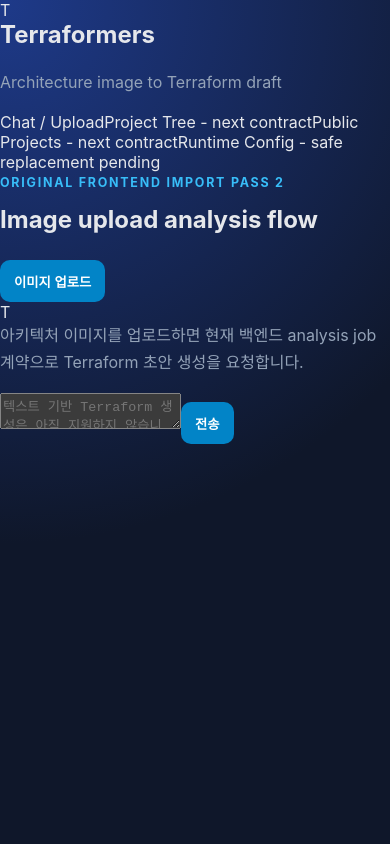
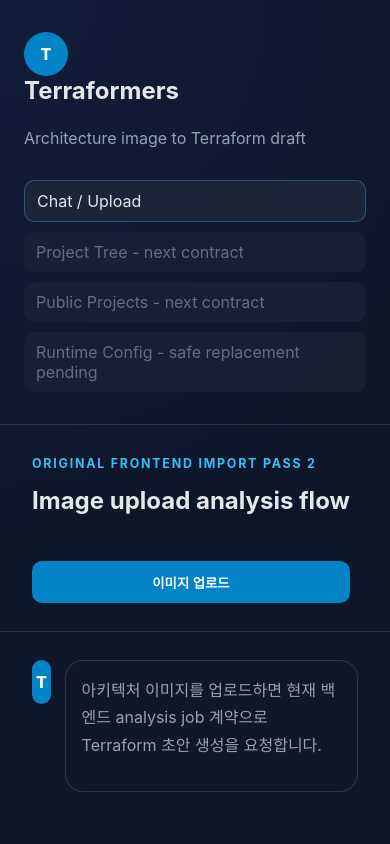
Before and after one commit to siamese-lang/Terraformers-modernization, a React (Create React App) app in the folder frontend/: page / in a window 390 px wide. Shown: the top 844 px of the page. Built offline with nearby package versions, Linux system fonts and the light colour scheme; no server answers.

Commit message:
frontend: style upload analysis chat flow

```diff
--- a/frontend/src/index.css
+++ b/frontend/src/index.css
@@ -2,11 +2,14 @@
   color-scheme: dark;
   --bg: #0f172a;
   --panel: #111827;
+  --panel-soft: #1f2937;
   --line: #334155;
   --text: #e5e7eb;
   --muted: #94a3b8;
   --brand: #38bdf8;
+  --brand-strong: #0284c7;
   --danger: #f87171;
+  --success: #34d399;
 }
 
 * {
@@ -21,7 +24,8 @@
   font-family: Inter, ui-sans-serif, system-ui, -apple-system, BlinkMacSystemFont, "Segoe UI", sans-serif;
 }
 
-code {
+code,
+pre {
   font-family: "SFMono-Regular", Consolas, "Liberation Mono", Menlo, monospace;
 }
 
@@ -57,7 +61,9 @@
 }
 
 .primary-link,
-button {
+button,
+.primary-button,
+.secondary-button {
   display: inline-flex;
   align-items: center;
   justify-content: center;
@@ -66,11 +72,16 @@
   padding: 10px 14px;
   border: 0;
   border-radius: 10px;
-  background: #0284c7;
+  background: var(--brand-strong);
   color: #fff;
   font-weight: 700;
   text-decoration: none;
   cursor: pointer;
+}
+
+.secondary-button {
+  background: var(--panel-soft);
+  border: 1px solid var(--line);
 }
 
 button:disabled {
@@ -101,7 +112,8 @@
   color: var(--muted);
 }
 
-input {
+input,
+textarea {
   width: 100%;
   padding: 12px 14px;
   border-radius: 12px;
@@ -111,7 +123,243 @@
   font-size: 0.98rem;
 }
 
+textarea {
+  min-height: 68px;
+  resize: vertical;
+}
+
 .error {
   margin-top: 16px;
   color: var(--danger);
 }
+
+.terraformers-chat-shell {
+  display: grid;
+  grid-template-columns: 320px minmax(0, 1fr);
+  min-height: 100vh;
+}
+
+.terraformers-sidebar {
+  border-right: 1px solid rgba(148, 163, 184, 0.2);
+  background: rgba(15, 23, 42, 0.82);
+  padding: 32px 24px;
+}
+
+.logo-mark,
+.chat-avatar {
+  display: grid;
+  place-items: center;
+  width: 44px;
+  height: 44px;
+  border-radius: 999px;
+  background: var(--brand-strong);
+  color: #fff;
+  font-weight: 800;
+}
+
+.sidebar-nav {
+  display: grid;
+  gap: 10px;
+  margin-top: 28px;
+}
+
+.sidebar-nav span {
+  padding: 10px 12px;
+  border-radius: 10px;
+  background: rgba(30, 41, 59, 0.8);
+  color: var(--muted);
+}
+
+.sidebar-nav .active {
+  color: var(--text);
+  border: 1px solid rgba(56, 189, 248, 0.35);
+}
+
+.sidebar-nav .disabled {
+  opacity: 0.62;
+}
+
+.chat-main {
+  display: grid;
+  grid-template-rows: auto minmax(0, 1fr) auto;
+  min-width: 0;
+  height: 100vh;
+}
+
+.chat-header {
+  display: flex;
+  justify-content: space-between;
+  gap: 20px;
+  align-items: center;
+  padding: 28px 32px;
+  border-bottom: 1px solid rgba(148, 163, 184, 0.2);
+  background: rgba(15, 23, 42, 0.72);
+}
+
+.chat-list {
+  overflow: auto;
+  padding: 28px 32px;
+}
+
+.chat-item {
+  display: flex;
+  gap: 14px;
+  margin-bottom: 18px;
+}
+
+.chat-item-user {
+  justify-content: flex-end;
+}
+
+.chat-item-system {
+  justify-content: flex-start;
+}
+
+.chat-bubble {
+  max-width: min(860px, 90%);
+  padding: 16px;
+  border: 1px solid rgba(148, 163, 184, 0.22);
+  border-radius: 18px;
+  background: rgba(17, 24, 39, 0.86);
+}
+
+.chat-item-user .chat-bubble {
+  background: rgba(2, 132, 199, 0.22);
+}
+
+.chat-upload-preview {
+  max-width: min(520px, 100%);
+  max-height: 320px;
+  border-radius: 14px;
+  border: 1px solid rgba(148, 163, 184, 0.26);
+}
+
+.terraform-code,
+.analysis-log-panel pre {
+  overflow: auto;
+  white-space: pre-wrap;
+  border-radius: 14px;
+  padding: 16px;
+  background: #020617;
+  border: 1px solid rgba(148, 163, 184, 0.18);
+}
+
+.analysis-log-panel {
+  margin: 24px 0;
+  padding: 18px;
+  border: 1px solid rgba(148, 163, 184, 0.22);
+  border-radius: 18px;
+  background: rgba(15, 23, 42, 0.76);
+}
+
+.panel-heading {
+  display: flex;
+  justify-content: space-between;
+  align-items: center;
+  gap: 12px;
+}
+
+.status-running {
+  color: var(--brand);
+}
+
+.status-complete {
+  color: var(--success);
+}
+
+.chat-input-row {
+  display: grid;
+  grid-template-columns: minmax(0, 1fr) auto;
+  gap: 12px;
+  padding: 20px 32px 28px;
+  border-top: 1px solid rgba(148, 163, 184, 0.2);
+  background: rgba(15, 23, 42, 0.72);
+}
+
+.modal-shell {
+  position: fixed;
+  inset: 0;
+  z-index: 50;
+}
+
+.modal-overlay {
+  position: absolute;
+  inset: 0;
+  width: 100%;
+  height: 100%;
+  margin: 0;
+  border-radius: 0;
+  background: rgba(2, 6, 23, 0.78);
+}
+
+.modal-panel {
+  position: relative;
+  width: min(720px, calc(100% - 32px));
+  margin: 12vh auto;
+  padding: 24px;
+  border-radius: 18px;
+  border: 1px solid rgba(148, 163, 184, 0.24);
+  background: var(--panel);
+  box-shadow: 0 24px 80px rgba(0, 0, 0, 0.45);
+}
+
+.dropzone-panel h2 {
+  margin-bottom: 8px;
+}
+
+.muted-copy {
+  color: var(--muted);
+}
+
+.dropzone-preview-list {
+  display: flex;
+  flex-wrap: wrap;
+  gap: 12px;
+  margin-top: 16px;
+}
+
+.dropzone-preview {
+  display: grid;
+  gap: 8px;
+  max-width: 180px;
+  color: var(--muted);
+  font-size: 0.9rem;
+}
+
+.dropzone-preview img {
+  width: 180px;
+  height: 120px;
+  object-fit: cover;
+  border-radius: 12px;
+  border: 1px solid rgba(148, 163, 184, 0.22);
+}
+
+.modal-actions {
+  display: flex;
+  justify-content: flex-end;
+  gap: 10px;
+  margin-top: 18px;
+}
+
+@media (max-width: 900px) {
+  .terraformers-chat-shell {
+    grid-template-columns: 1fr;
+  }
+
+  .terraformers-sidebar {
+    border-right: 0;
+    border-bottom: 1px solid rgba(148, 163, 184, 0.2);
+  }
+
+  .chat-main {
+    height: auto;
+    min-height: 100vh;
+  }
+
+  .chat-header,
+  .chat-input-row {
+    grid-template-columns: 1fr;
+    flex-direction: column;
+    align-items: stretch;
+  }
+}
```
